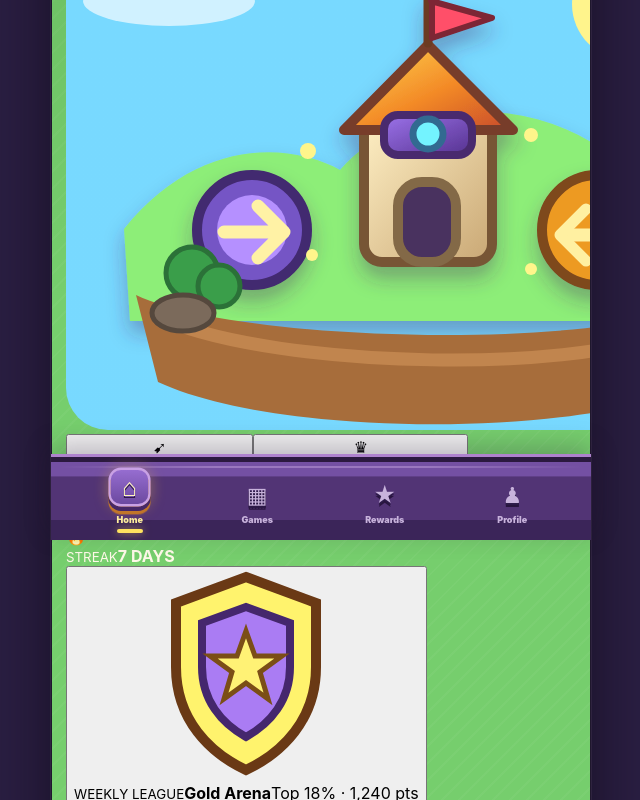
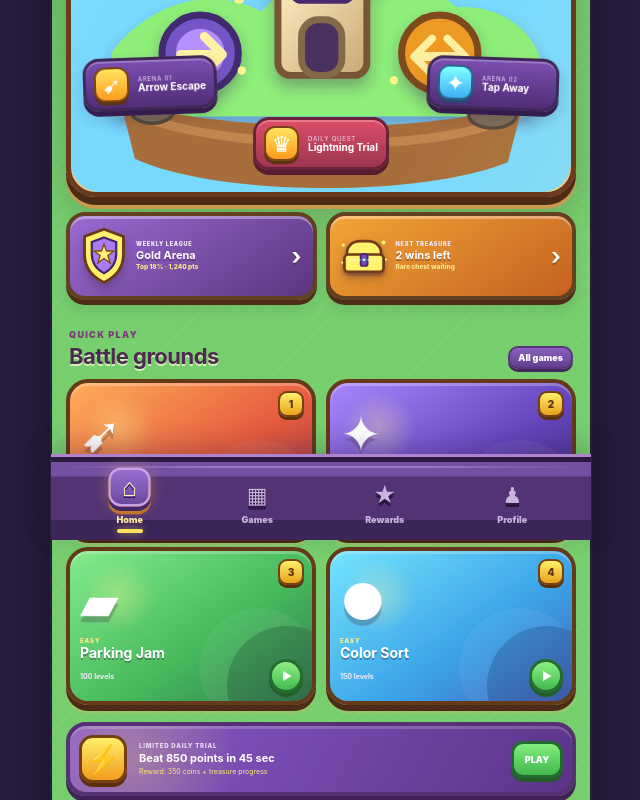
Before and after one commit to techzoneadapter-droid/MiniZap, a React (Vite) app: page / in a window 1280 px wide. Shown: the part 260-1060 px from the top of the page, without its empty margins (319-959 px from the left). Built offline with nearby package versions, Linux system fonts and the light colour scheme.

Commit message:
feat(home): add kingdom map and battle ground visual system

```diff
--- a/src/styles/global.css
+++ b/src/styles/global.css
@@ -339,3 +339,125 @@ body{
   .hero-copy{width:65%}.hero-copy h1{font-size:28px}.hero-tower{right:8px;transform:scale(.95)}
   .home-event-row{gap:6px}.event-card{grid-template-columns:37px 1fr;padding:7px 6px}.event-icon{width:36px;height:36px;font-size:20px}
 }
+
+
+/* ==========================================================================
+   KINGDOM MAP HOME — scene-first redesign
+   ========================================================================== */
+.world-home{padding-top:2px}
+.kingdom-hub{
+  position:relative;min-height:378px;margin-top:2px;border-radius:30px;overflow:hidden;
+  border:5px solid #6c3b1d;background:linear-gradient(#7fdcff,#dff7cf);
+  box-shadow:0 8px 0 #4e2b16,0 12px 0 #c89a4f,0 20px 35px rgba(50,31,42,.22),inset 0 0 0 3px #ebce7a
+}
+.kingdom-hub:before{
+  content:"";position:absolute;z-index:2;inset:0;pointer-events:none;
+  background:linear-gradient(120deg,rgba(255,255,255,.2),transparent 20%,transparent 75%,rgba(255,229,117,.1))
+}
+.kingdom-heading{
+  position:absolute;z-index:6;left:15px;top:13px;right:15px;text-align:center;pointer-events:none
+}
+.kingdom-heading span{
+  display:inline-block;padding:4px 10px;border-radius:12px;background:linear-gradient(#fff275,#f1aa1d);
+  border:3px solid #6f3d13;box-shadow:0 3px 0 #5a3011;color:#58320f;font-size:7px;font-weight:1000;letter-spacing:1px
+}
+.kingdom-heading h1{
+  margin:7px 0 0;font-size:27px;line-height:.95;text-transform:uppercase;color:white;
+  text-shadow:-2px -2px 0 #35214e,2px -2px 0 #35214e,-2px 2px 0 #35214e,2px 2px 0 #35214e,0 5px 0 #35214e
+}
+.kingdom-art{position:absolute;z-index:1;inset:58px 0 0;width:100%;height:calc(100% - 58px);object-fit:cover;object-position:center bottom}
+.world-node{
+  position:absolute;z-index:7;display:grid;grid-template-columns:38px 1fr;align-items:center;gap:6px;
+  min-width:132px;border-radius:16px;padding:6px 8px;text-align:left;color:white;
+  border:3px solid #3c2554;background:linear-gradient(#764baa,#4b2b70);
+  box-shadow:0 5px 0 #321b4b,inset 0 2px rgba(255,255,255,.22),0 8px 15px rgba(34,21,45,.18);
+  animation:world-node-bob 1.9s ease-in-out infinite alternate
+}
+.world-node:active{transform:translateY(3px)!important;box-shadow:0 2px 0 #321b4b}
+.world-node .node-icon{
+  width:35px;height:35px;border-radius:11px;display:grid;place-items:center;font-size:22px;
+  background:linear-gradient(#ffd95c,#ef941b);border:2px solid #744014;box-shadow:0 3px 0 #59310f
+}
+.world-node small,.world-node b{display:block}.world-node small{font-size:6px;color:#e7d8f3;letter-spacing:.8px}.world-node b{font-size:10px;line-height:1.05}
+.node-left{left:12px;bottom:78px;transform:rotate(-2deg)}.node-center{left:50%;bottom:18px;transform:translateX(-50%);background:linear-gradient(#d24b62,#97324d);border-color:#652035;box-shadow:0 5px 0 #541c2d,inset 0 2px rgba(255,255,255,.22)}
+.node-right{right:12px;bottom:78px;transform:rotate(2deg)}
+.node-right .node-icon{background:linear-gradient(#7cf3ff,#3ca6e8);border-color:#285e87;box-shadow:0 3px 0 #214a6d}
+@keyframes world-node-bob{to{margin-bottom:4px;filter:brightness(1.05)}}
+.map-badge{
+  position:absolute;z-index:7;right:10px;top:64px;display:flex;align-items:center;gap:5px;
+  background:linear-gradient(#4f3372,#342146);border:2px solid #251632;border-radius:12px;padding:5px 8px;
+  box-shadow:0 3px 0 #21132f;color:white
+}
+.map-badge>span{font-size:20px}.map-badge small,.map-badge b{display:block}.map-badge small{font-size:5px;color:#cebde1}.map-badge b{font-size:9px;color:#ffe76b}
+
+.kingdom-status{display:grid;grid-template-columns:1fr 1fr;gap:9px;margin:15px 0 18px}
+.kingdom-status button{
+  min-height:88px;position:relative;overflow:hidden;display:grid;grid-template-columns:55px 1fr 14px;align-items:center;gap:4px;
+  border:4px solid #644022;border-radius:19px;padding:6px 7px;text-align:left;
+  box-shadow:0 5px 0 #4f2e17,inset 0 3px rgba(255,255,255,.35),0 9px 14px rgba(54,34,31,.12)
+}
+.league-panel{background:linear-gradient(145deg,#9a6ad3,#5a367f)}
+.chest-panel{background:linear-gradient(145deg,#f2a536,#c5611f)}
+.kingdom-status img{width:54px;height:58px;object-fit:contain;filter:drop-shadow(0 5px 4px rgba(35,20,41,.25))}
+.kingdom-status small,.kingdom-status strong,.kingdom-status span{display:block}
+.kingdom-status small{font-size:5.5px;letter-spacing:.75px;color:#f3e9ff;font-weight:1000}
+.kingdom-status strong{font-size:11px;color:white;text-shadow:0 2px rgba(45,22,50,.35);margin:1px 0}
+.kingdom-status span{font-size:6.5px;color:#ffe88a;font-weight:800}
+.panel-chevron{font-size:23px;color:white;text-shadow:0 2px rgba(0,0,0,.24)}
+
+.battle-grid{display:grid;grid-template-columns:1fr 1fr;gap:10px}
+.battle-tile{
+  --tile-a:#ff9f43;position:relative;min-height:158px;overflow:hidden;border-radius:22px;
+  border:4px solid #653a1b;text-align:left;padding:10px;color:white;
+  background:
+    radial-gradient(circle at 50% 22%,rgba(255,255,255,.24),transparent 28%),
+    linear-gradient(145deg,var(--tile-a),#69409b);
+  box-shadow:0 6px 0 #4c2b17,0 9px 0 rgba(226,184,103,.26),inset 0 3px rgba(255,255,255,.25)
+}
+.tile-1{--tile-a:#ff9648;background:linear-gradient(145deg,#ffad59,#e65a3d 58%,#8b3a55)}
+.tile-2{--tile-a:#8d69e9;background:linear-gradient(145deg,#a886ff,#6545bc 58%,#432979)}
+.tile-3{--tile-a:#57da78;background:linear-gradient(145deg,#83ec8f,#46b95b 58%,#327c50)}
+.tile-4{--tile-a:#55cff6;background:linear-gradient(145deg,#74e5ff,#3ba5e8 58%,#4166bd)}
+.battle-tile:before{
+  content:"";position:absolute;right:-35px;bottom:-45px;width:120px;height:120px;border-radius:50%;
+  background:rgba(38,21,51,.16);box-shadow:-28px -18px 0 rgba(255,255,255,.05)
+}
+.tile-glow{position:absolute;left:12px;top:8px;width:74px;height:74px;border-radius:50%;background:radial-gradient(circle,rgba(255,247,154,.34),transparent 70%);animation:tile-glow 1.5s ease-in-out infinite alternate}
+@keyframes tile-glow{to{transform:scale(1.16);opacity:.65}}
+.tile-rank{
+  position:absolute;right:8px;top:8px;width:26px;height:26px;border-radius:9px;display:grid;place-items:center;
+  background:linear-gradient(#fff06a,#eaa11a);border:2px solid #744111;color:#61350f;font-size:10px;font-weight:1000;
+  box-shadow:0 3px 0 #5b3110
+}
+.tile-icon{position:relative;z-index:2;font-size:50px;height:68px;display:flex;align-items:center;filter:drop-shadow(0 6px 0 rgba(49,24,52,.25));animation:tile-icon-float 1.5s ease-in-out infinite alternate}
+@keyframes tile-icon-float{to{transform:translateY(-4px) rotate(2deg)}}
+.tile-copy{position:relative;z-index:2}.tile-copy small{display:block;font-size:6px;letter-spacing:.9px;color:#ffe788;font-weight:1000}.tile-copy b{display:block;font-size:14px;line-height:1.05;text-shadow:0 2px rgba(45,22,50,.35);margin:2px 0}.tile-copy span{font-size:7px;color:#f4e9ff;font-weight:700}
+.tile-play{
+  position:absolute;z-index:3;right:9px;bottom:8px;width:34px;height:34px;border-radius:50%;display:grid;place-items:center;
+  background:linear-gradient(#8df185,#42b950);border:3px solid #246d2e;box-shadow:0 4px 0 #245f2a;color:white;font-size:11px;padding-left:2px
+}
+
+.quest-banner{
+  margin:17px 0 5px;position:relative;display:grid;grid-template-columns:52px 1fr 52px;align-items:center;gap:8px;
+  border-radius:20px;border:4px solid #553072;padding:9px;background:
+    radial-gradient(circle at 12% 50%,rgba(255,234,99,.27),transparent 24%),
+    linear-gradient(120deg,#8a5aca,#5b3489);
+  box-shadow:0 6px 0 #412257,inset 0 3px rgba(255,255,255,.18)
+}
+.quest-emblem{
+  width:48px;height:48px;border-radius:14px;display:grid;place-items:center;font-size:28px;
+  background:linear-gradient(#fff06a,#f19b1c);border:3px solid #754010;box-shadow:0 4px 0 #5b2f0d
+}
+.quest-banner small,.quest-banner strong,.quest-banner span{display:block}.quest-banner small{font-size:6px;color:#e7d6f2;font-weight:1000;letter-spacing:.8px}.quest-banner strong{font-size:11px;color:white;margin:2px 0}.quest-banner span{font-size:7px;color:#ffe67a}
+.quest-banner button{
+  border:3px solid #236b2e;border-radius:12px;background:linear-gradient(#83ee7d,#41b84e);color:white;font-size:9px;font-weight:1000;
+  padding:10px 6px;box-shadow:0 4px 0 #245d29
+}
+
+@media(max-width:390px){
+  .kingdom-hub{min-height:342px}.kingdom-heading h1{font-size:23px}.kingdom-art{inset:53px 0 0;height:calc(100% - 53px)}
+  .world-node{min-width:112px;grid-template-columns:31px 1fr;padding:5px}.world-node .node-icon{width:29px;height:29px;font-size:18px}.world-node b{font-size:8.5px}
+  .node-left,.node-right{bottom:69px}.node-left{left:7px}.node-right{right:7px}.node-center{bottom:13px}
+  .kingdom-status button{grid-template-columns:45px 1fr 10px;min-height:78px}.kingdom-status img{width:44px;height:50px}
+  .battle-tile{min-height:145px}
+}
```
